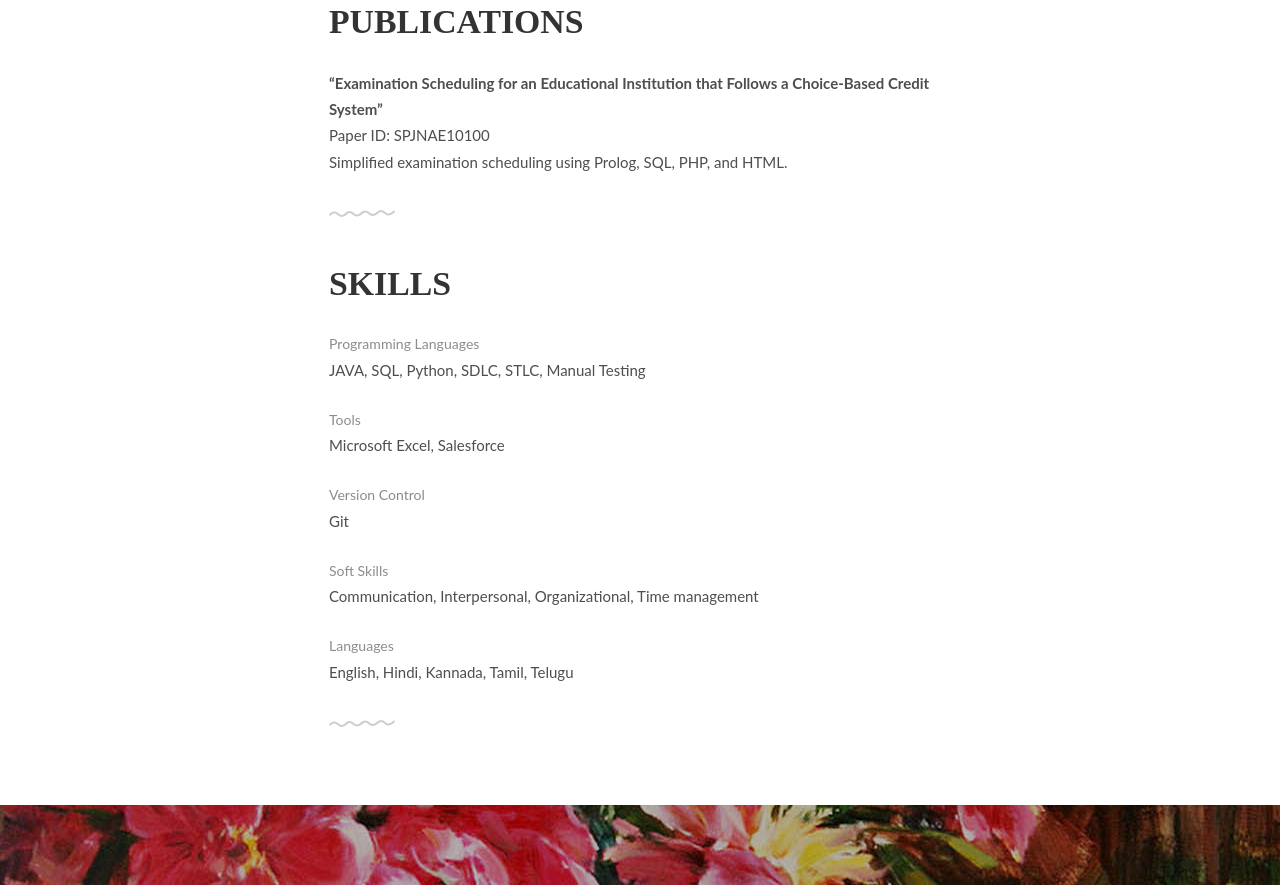
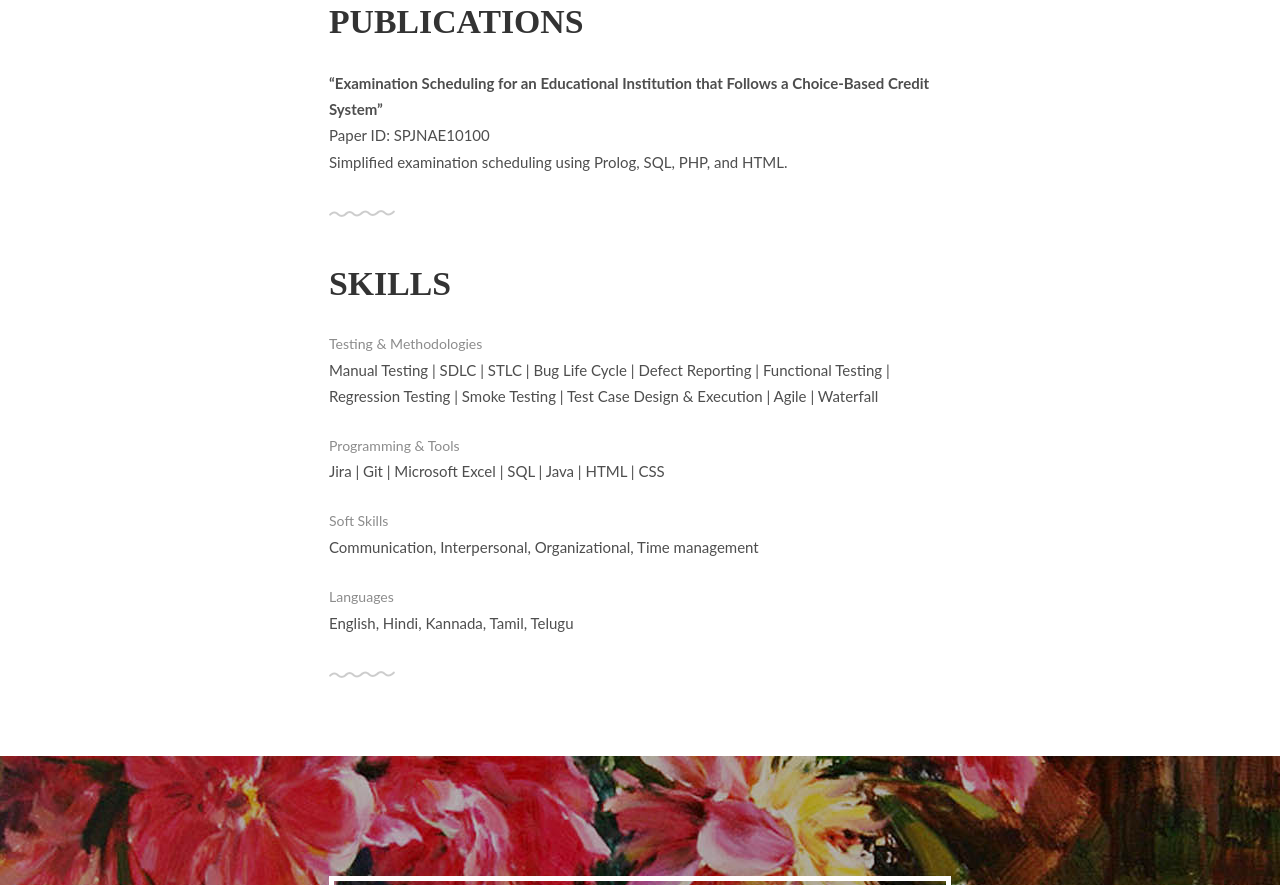
Before and after one commit to bhavanaardhya/portfolio, a plain HTML site: page index.html in a window 1280 px wide. Shown: the part 1391-2276 px from the top of the page. Drawn offline with Linux system fonts and the light colour scheme.

Commit message:
Update index.html

```diff
--- a/index.html
+++ b/index.html
@@ -112,16 +112,12 @@ Currently, I am expanding my expertise in automation testing with Selenium and p
 	<div class="container">
 			<h1>Skills</h1>
 			<ul class="skill-list list-flat">
-					<li>Programming Languages</li>
-					<li>JAVA, SQL, Python, SDLC, STLC, Manual Testing</li>
+					<li>Testing & Methodologies</li>
+					<li>Manual Testing | SDLC | STLC | Bug Life Cycle | Defect Reporting | Functional Testing | Regression Testing | Smoke Testing | Test Case Design & Execution | Agile | Waterfall</li>
 			</ul>
 			<ul class="skill-list list-flat">
-					<li>Tools</li>
-					<li>Microsoft Excel, Salesforce</li>
-			</ul>
-			<ul class="skill-list list-flat">
-					<li>Version Control</li>
-					<li>Git</li>
+					<li>Programming & Tools</li>
+					<li>Jira | Git | Microsoft Excel | SQL | Java | HTML | CSS</li>
 			</ul>
 			<ul class="skill-list list-flat">
 					<li>Soft Skills</li>
```
